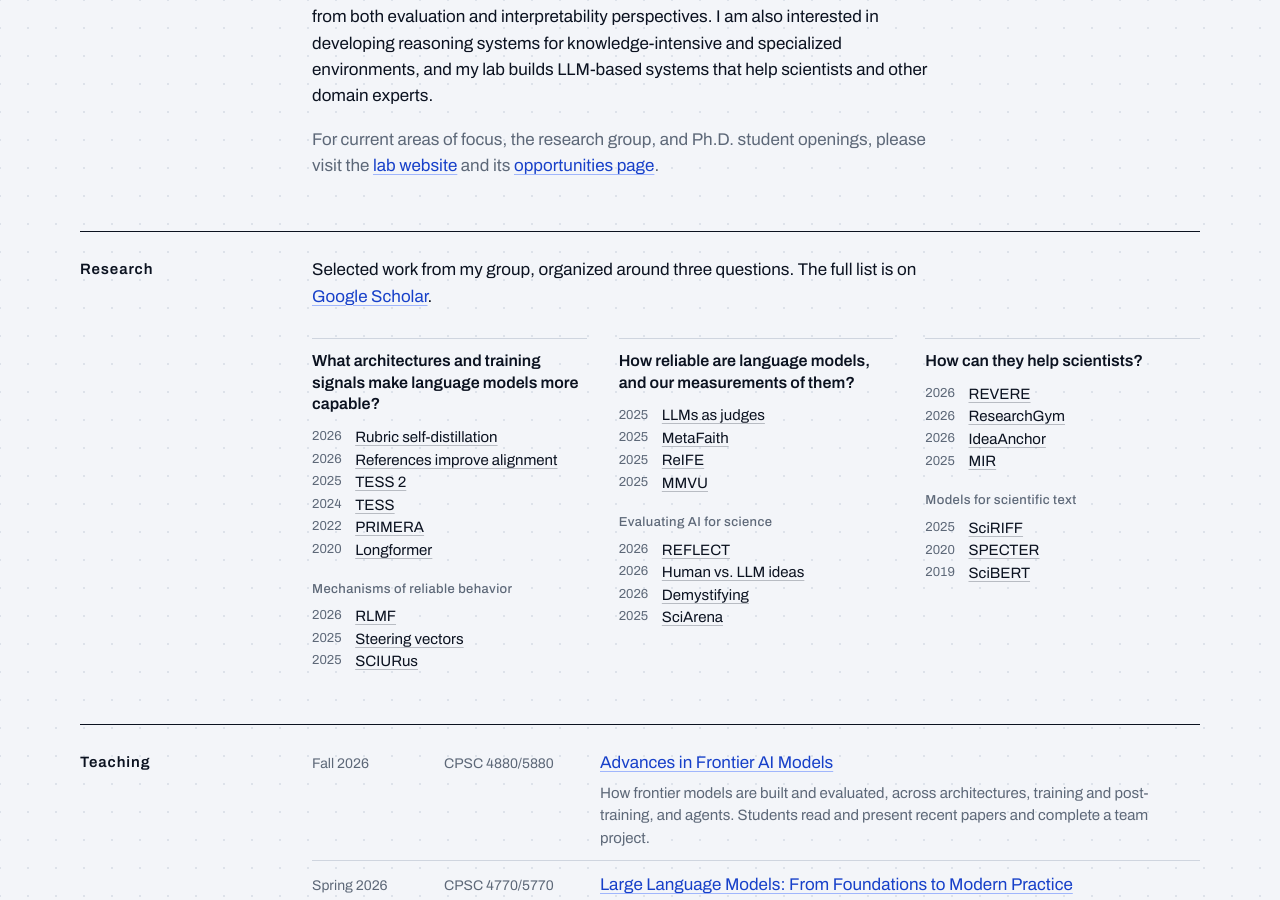
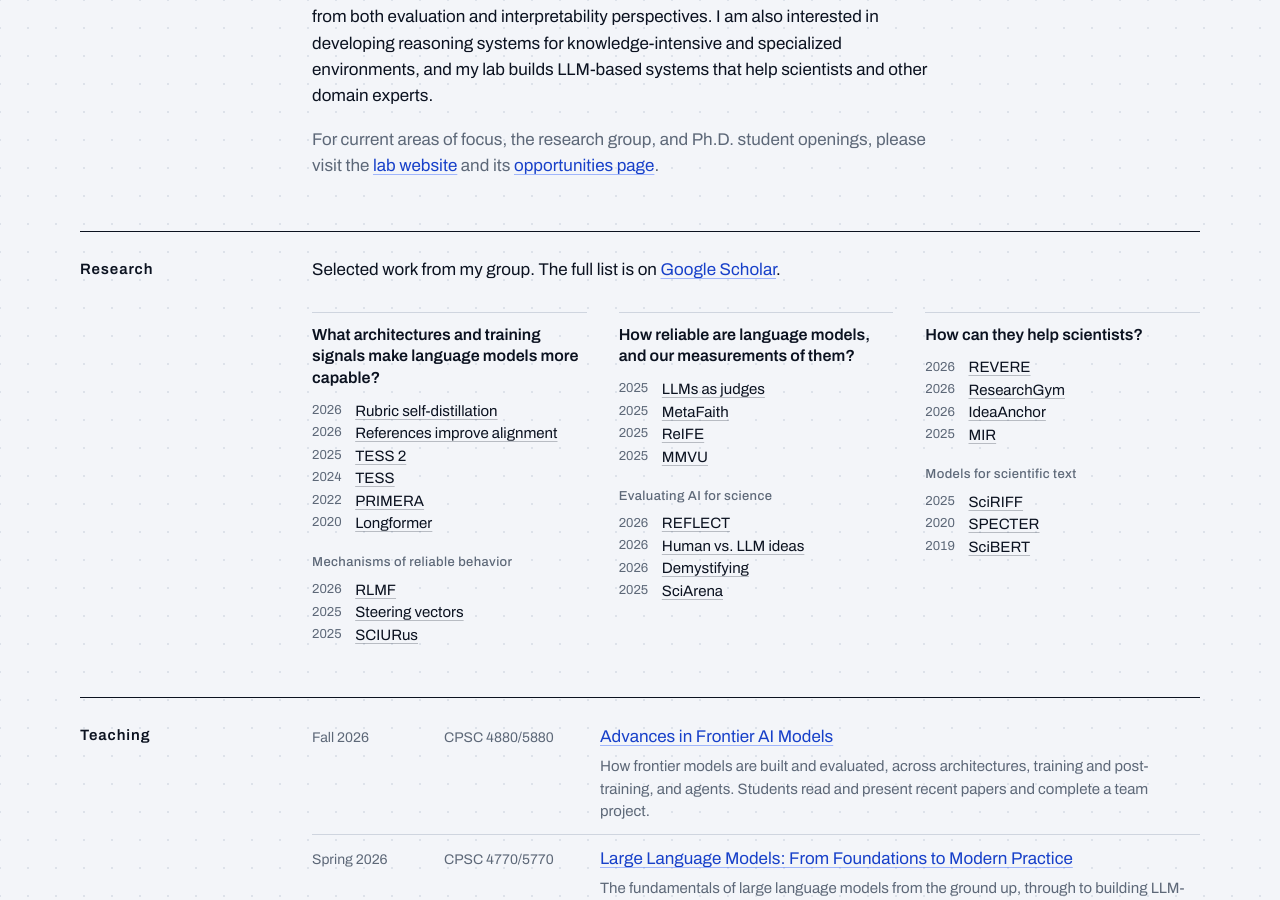
Before and after one commit to armancohan/acohan.github.io, a Jekyll site: the page built from index.html, in a window 1280 px wide and 900 px high, scrolled down 560 px. Built offline with Jekyll 4.4.1, drawn with Linux system fonts in a browser that asks for light colours.

Commit message:
Shorten the research intro
Co-Authored-By: Claude Fable 5.1 <noreply@anthropic.com>

```diff
--- a/index.html
+++ b/index.html
@@ -102,7 +102,7 @@
       <h2 id="research-title">Research</h2>
       <div class="prose">
         <p>
-          Selected work from my group, organized around three questions. The full list is on
+          Selected work from my group. The full list is on
           <a href="https://scholar.google.com/citations?user=baI7IY0AAAAJ&amp;hl=en">Google Scholar</a>.
         </p>
       </div>
```
